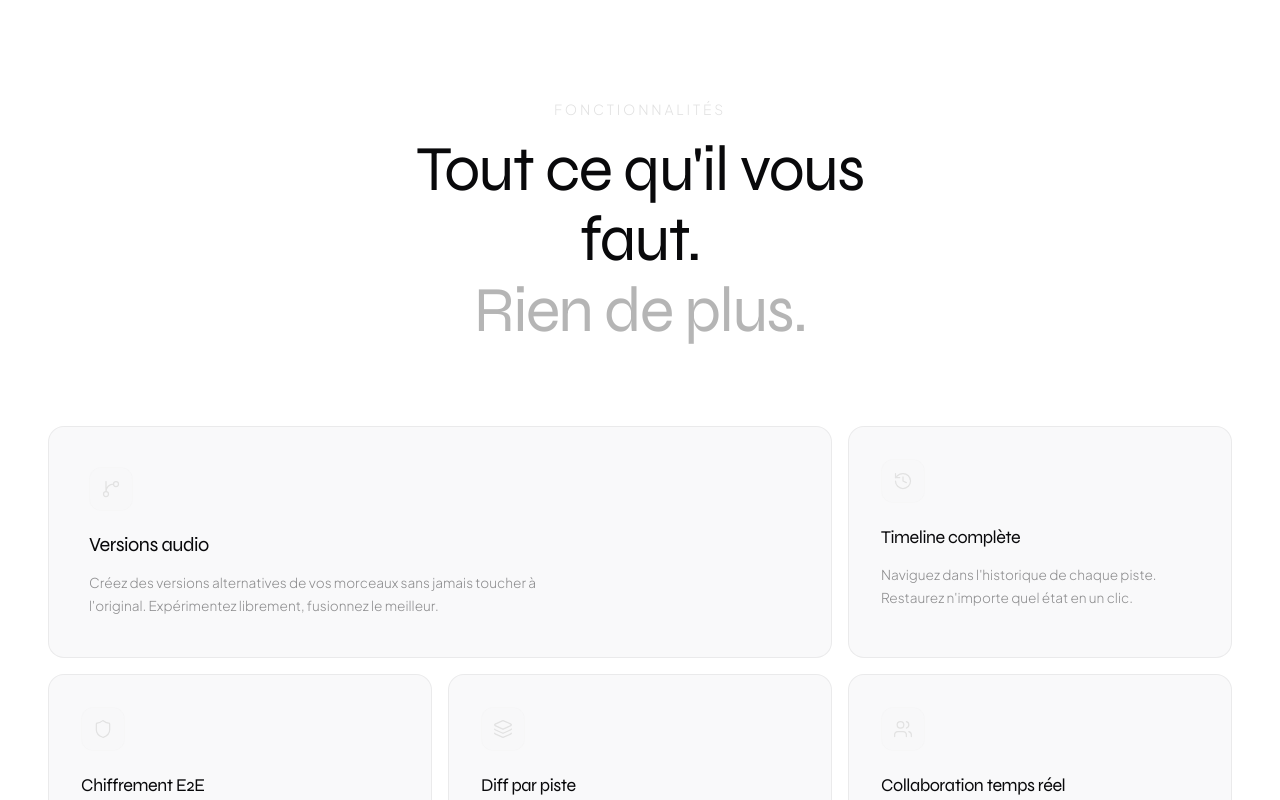
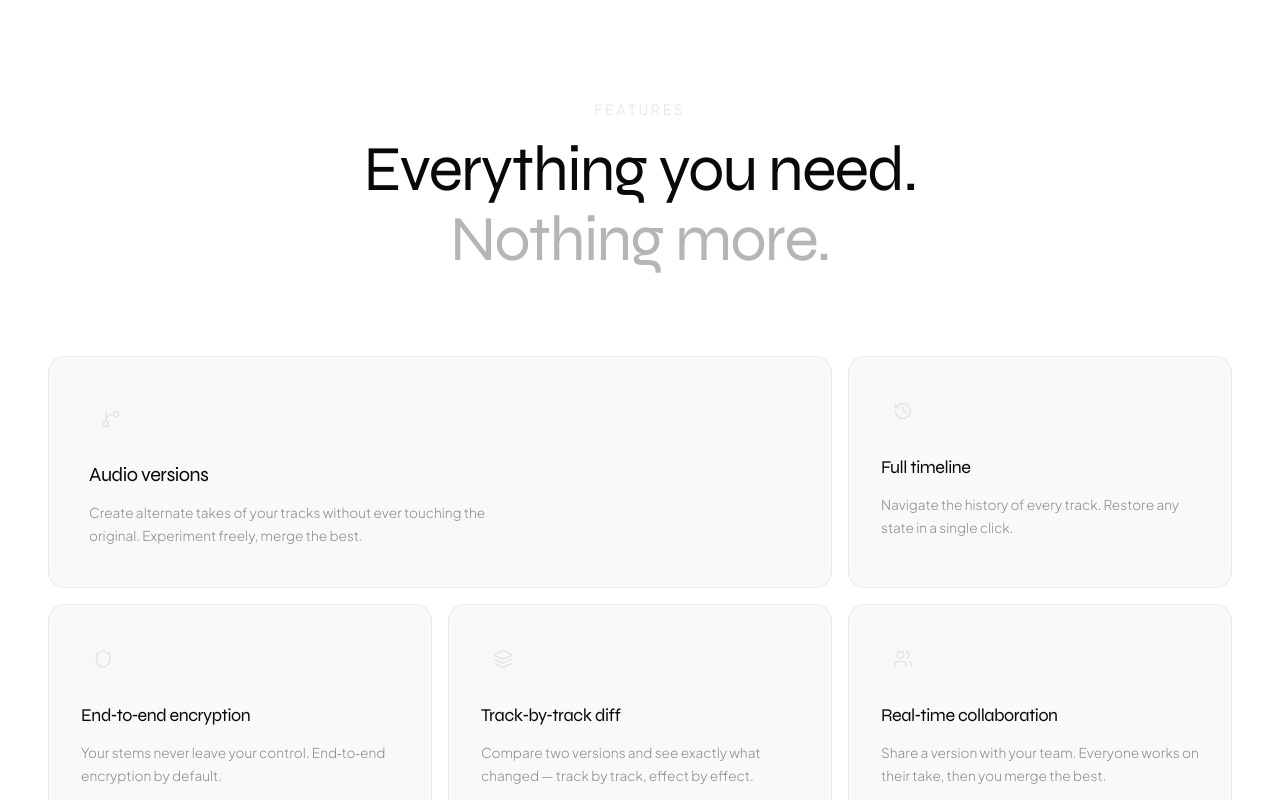
Before and after one commit to stemhub-org/Stemhub, a Next.js app in the folder frontend/: page / in a window 1280 px wide. Shown: the part 2720-3520 px from the top of the page. Built offline with nearby package versions, Linux system fonts and the light colour scheme.

Commit message:
style(landing): translate features section text to English

```diff
--- a/frontend/app/components/Features.tsx
+++ b/frontend/app/components/Features.tsx
@@ -22,37 +22,37 @@ interface Feature {
 const features: Feature[] = [
   {
     icon: GitBranch,
-    title: "Versions audio",
+    title: "Audio versions",
     description:
-      "Créez des versions alternatives de vos morceaux sans jamais toucher à l'original. Expérimentez librement, fusionnez le meilleur.",
+      "Create alternate takes of your tracks without ever touching the original. Experiment freely, merge the best.",
     size: "large",
   },
   {
     icon: History,
-    title: "Timeline complète",
+    title: "Full timeline",
     description:
-      "Naviguez dans l'historique de chaque piste. Restaurez n'importe quel état en un clic.",
+      "Navigate the history of every track. Restore any state in a single click.",
     size: "default",
   },
   {
     icon: Shield,
-    title: "Chiffrement E2E",
+    title: "End‑to‑end encryption",
     description:
-      "Vos stems ne quittent jamais votre contrôle. Chiffrement de bout en bout par défaut.",
+      "Your stems never leave your control. End‑to‑end encryption by default.",
     size: "default",
   },
   {
     icon: Layers,
-    title: "Diff par piste",
+    title: "Track‑by‑track diff",
     description:
-      "Comparez deux versions et voyez exactement ce qui a changé — piste par piste, effet par effet.",
+      "Compare two versions and see exactly what changed — track by track, effect by effect.",
     size: "default",
   },
   {
     icon: Users,
-    title: "Collaboration temps réel",
+    title: "Real‑time collaboration",
     description:
-      "Partagez une version avec votre équipe. Chacun travaille sur sa version, puis fusionnez le meilleur.",
+      "Share a version with your team. Everyone works on their take, then you merge the best.",
     size: "default",
   },
   {
@@ -149,15 +149,15 @@ export default function Features() {
             className="mb-4 text-sm font-light uppercase tracking-[0.2em] text-accent"
             style={{ fontFamily: "var(--font-jakarta)" }}
           >
-            Fonctionnalités
+            Features
           </p>
           <h2
             className="mx-auto max-w-xl text-[clamp(2rem,5vw,4.5rem)] font-extralight leading-[1.1] tracking-tight"
             style={{ fontFamily: "var(--font-syne)" }}
           >
-            Tout ce qu&apos;il vous faut.
+            Everything you need.
             <br />
-            <span className="text-foreground/30">Rien de plus.</span>
+            <span className="text-foreground/30">Nothing more.</span>
           </h2>
         </motion.div>
 
```
